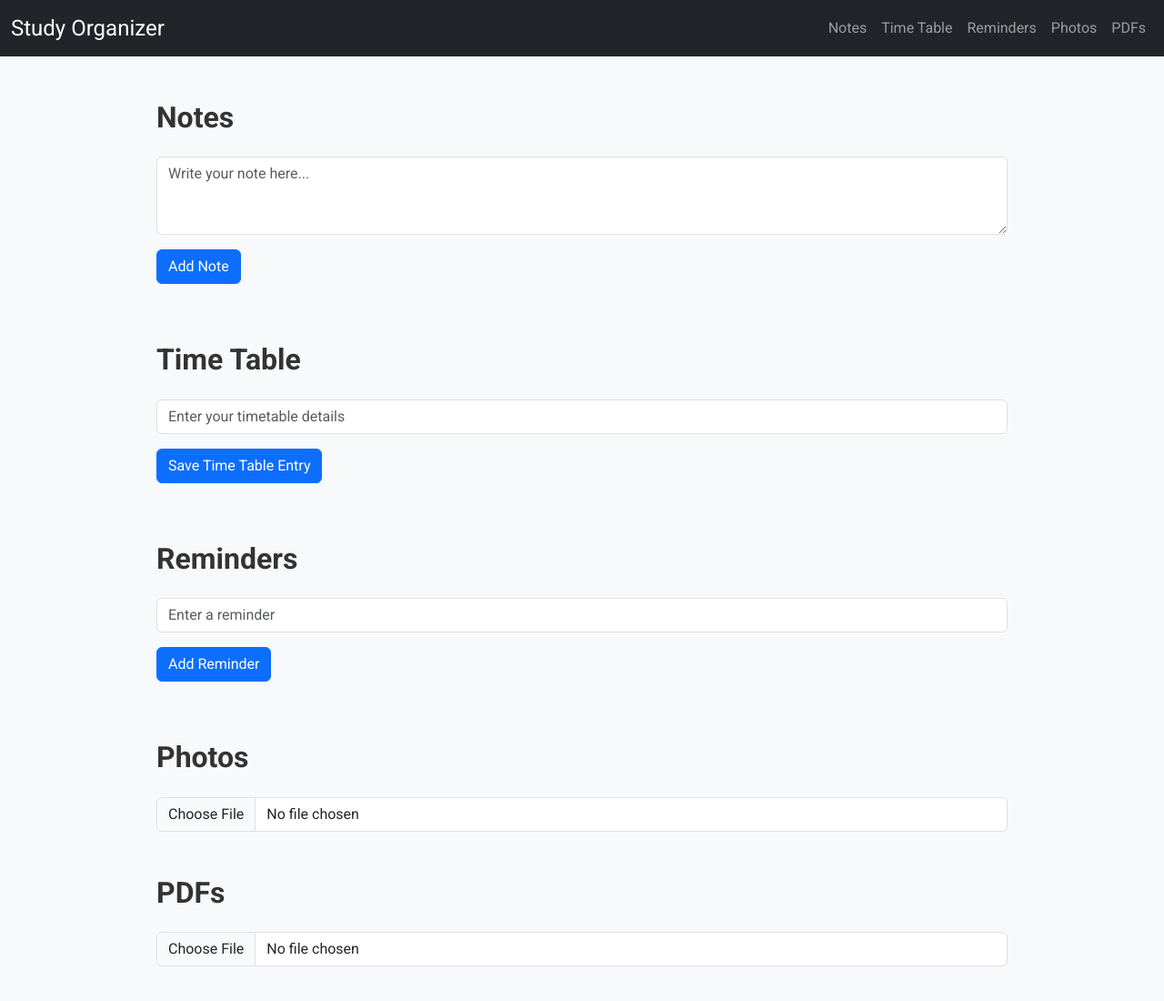
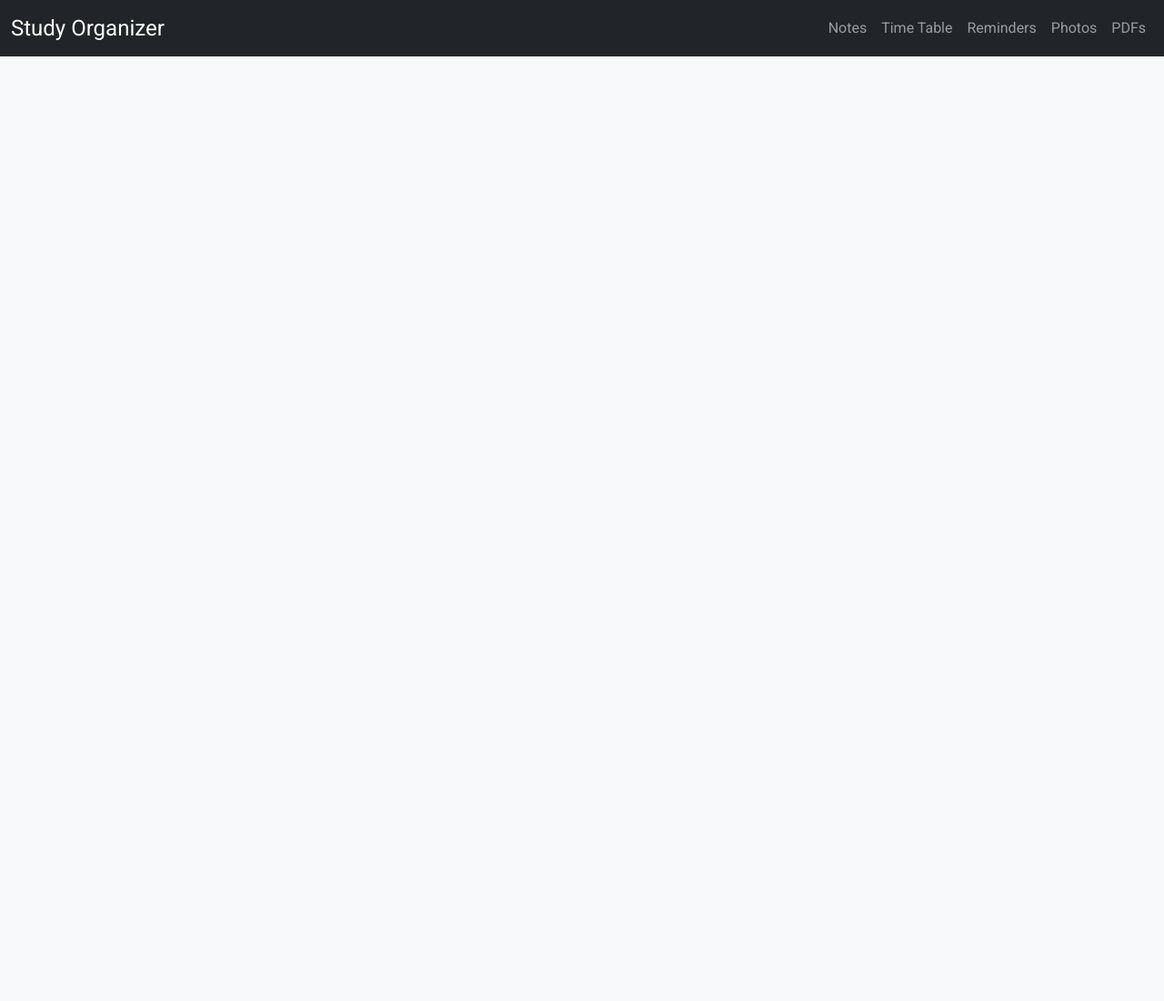
Before and after one commit to AjitAshokPawar/study-organizer, a plain HTML site: page index.html in a window 1280 px wide. Shown: the whole page at 91% size. After the commit the page ends 800 px from the top, so only its background shows below. Drawn offline with nearby package versions, Linux system fonts and the light colour scheme; no server answers.

Commit message:
Update index.html

```diff
--- a/index.html
+++ b/index.html
@@ -33,63 +33,23 @@
   </nav>
 
   <div class="container my-5">
-    <!-- Section: Notes -->
-    <section id="notes" class="mb-5">
-      <h2 class="mb-4">Notes</h2>
-      <div class="mb-3">
-        <textarea class="form-control" id="noteInput" rows="3" placeholder="Write your note here..."></textarea>
-      </div>
-      <button class="btn btn-primary mb-3" onclick="saveNote()">Add Note</button>
-      <ul class="list-group" id="notesList"></ul>
-    </section>
-
-    <!-- Section: Time Table -->
-    <section id="timetable" class="mb-5">
-      <h2 class="mb-4">Time Table</h2>
-      <div class="mb-3">
-        <input type="text" class="form-control" id="timetableInput" placeholder="Enter your timetable details">
-      </div>
-      <button class="btn btn-primary mb-3" onclick="saveTimetable()">Save Time Table Entry</button>
-      <ul class="list-group" id="timetableList"></ul>
-    </section>
-
-    <!-- Section: Reminders -->
-    <section id="reminders" class="mb-5">
-      <h2 class="mb-4">Reminders</h2>
-      <div class="mb-3">
-        <input type="text" class="form-control" id="reminderInput" placeholder="Enter a reminder">
-      </div>
-      <button class="btn btn-primary mb-3" onclick="saveReminder()">Add Reminder</button>
-      <ul class="list-group" id="reminderList"></ul>
-    </section>
-
-    <!-- Section: Photos -->
-    <section id="photos" class="mb-5">
-      <h2 class="mb-4">Photos</h2>
-      <div class="mb-3">
-        <input type="file" class="form-control" id="photoInput" accept="image/*" onchange="previewPhoto(event)" aria-label="Upload study photos">
-      </div>
-      <div id="photoPreview" class="mt-3"></div>
-    </section>
-
-    <!-- Section: PDFs -->
-    <section id="pdfs" class="mb-5">
-      <h2 class="mb-4">PDFs</h2>
-      <div class="mb-3">
-        <input type="file" class="form-control" id="pdfInput" accept="application/pdf" onchange="displayPDFName(event)" aria-label="Upload PDF files">
-      </div>
-      <div id="pdfDisplay" class="mt-3"></div>
-    </section>
+    <!-- Sections remain unchanged -->
+    <!-- ... (keep all existing sections as they are) ... -->
   </div>
 
-  <!-- Firebase Initialization using Module -->
+  <!-- Updated Firebase Initialization with Emulator Support -->
   <script type="module">
-    // Import the functions you need from the SDKs you need
     import { initializeApp } from "https://www.gstatic.com/firebasejs/11.3.1/firebase-app.js";
-    import { getFirestore } from "https://www.gstatic.com/firebasejs/11.3.1/firebase-firestore.js";
-    import { getStorage } from "https://www.gstatic.com/firebasejs/11.3.1/firebase-storage.js";
+    import {
+      getFirestore,
+      connectFirestoreEmulator
+    } from "https://www.gstatic.com/firebasejs/11.3.1/firebase-firestore.js";
+    import {
+      getStorage,
+      connectStorageEmulator
+    } from "https://www.gstatic.com/firebasejs/11.3.1/firebase-storage.js";
 
-    // Your web app's Firebase configuration
+    // Firebase configuration
     const firebaseConfig = {
       apiKey: "AIzaSyDTbec502V80r1V9rSvVpZzfZZunZXHpFc",
       authDomain: "study-organizer-aap.firebaseapp.com",
@@ -101,11 +61,19 @@
 
     // Initialize Firebase
     const app = initializeApp(firebaseConfig);
-    // Initialize Firestore and Storage if needed
     const db = getFirestore(app);
     const storage = getStorage(app);
 
-    // Optionally, expose db and storage to the global scope for access in other scripts
+    // Connect to emulators when running locally
+    if (window.location.hostname === "localhost") {
+      // Firestore emulator
+      connectFirestoreEmulator(db, '127.0.0.1', 8082);
+      // Storage emulator
+      connectStorageEmulator(storage, '127.0.0.1', 9199);
+      console.log("Connected to Firebase Emulators!");
+    }
+
+    // Expose to global scope for access in script.js
     window.db = db;
     window.storage = storage;
   </script>
```
